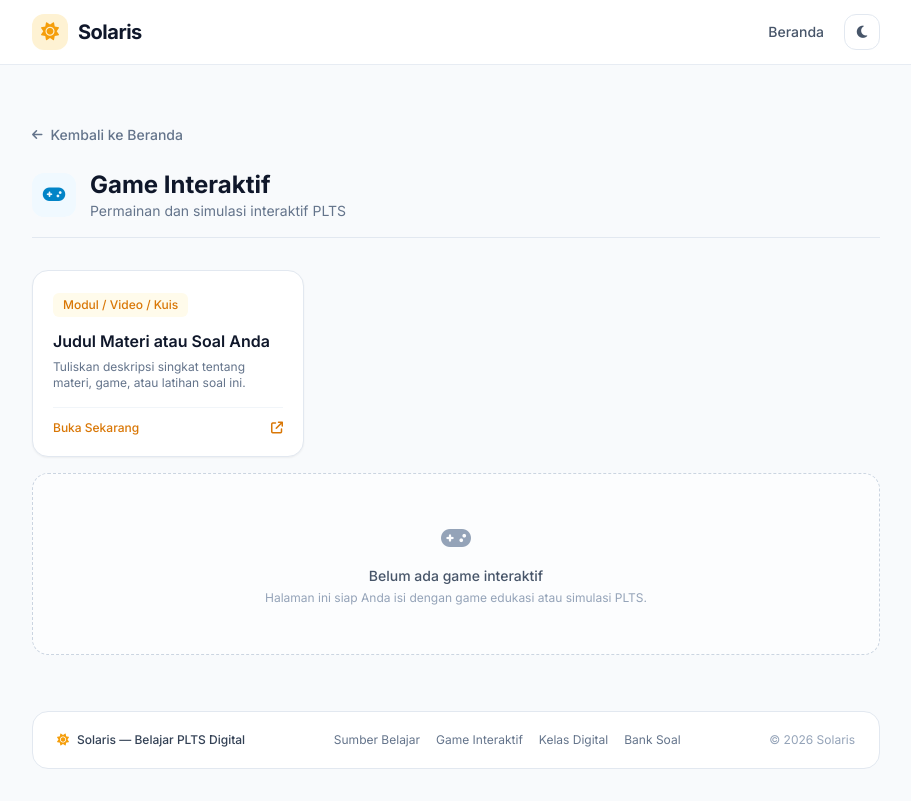
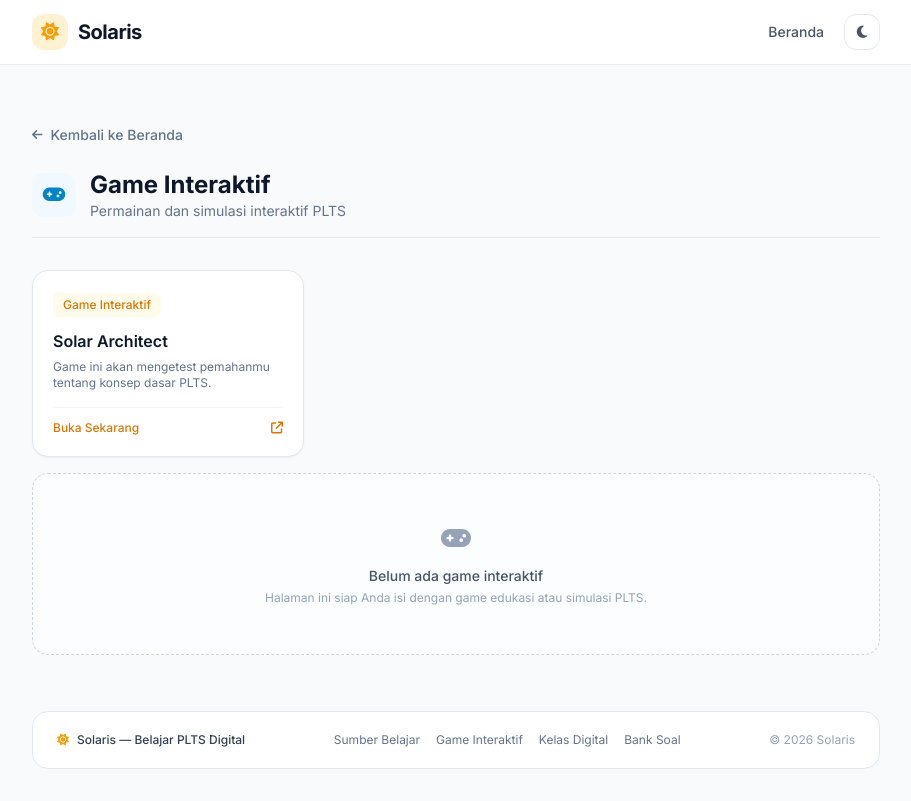
Before and after one commit to satriantara-code/solaris-plts, a plain HTML site: page index.html in a window 1280 px wide. Both pictures are taken after a click on the button "Game Interaktif". Shown: the whole page, without its empty margins (184-1095 px from the left). Drawn offline with nearby package versions, Linux system fonts and the light colour scheme.

Commit message:
index.html

```diff
--- a/index.html
+++ b/index.html
@@ -252,13 +252,13 @@
 <a href="https://satriantara-code.github.io/game-plts-smk/" target="_blank" class="group p-5 rounded-2xl bg-white dark:bg-slate-900 border border-slate-200 dark:border-slate-800 hover:border-amber-400 dark:hover:border-amber-500 shadow-sm hover:shadow-md transition-all flex flex-col justify-between">
     <div>
         <span class="inline-block px-2.5 py-1 rounded-md text-xs font-medium bg-amber-50 dark:bg-amber-500/10 text-amber-600 dark:text-amber-400 mb-3">
-            Modul / Video / Kuis
+            Game Interaktif
         </span>
         <h3 class="font-semibold text-slate-900 dark:text-white group-hover:text-amber-600 dark:group-hover:text-amber-400 transition-colors">
-            Judul Materi atau Soal Anda
+            Solar Architect
         </h3>
         <p class="text-xs text-slate-500 dark:text-slate-400 mt-1.5">
-            Tuliskan deskripsi singkat tentang materi, game, atau latihan soal ini.
+            Game ini akan mengetest pemahanmu tentang konsep dasar PLTS.
         </p>
     </div>
     <div class="mt-4 pt-3 border-t border-slate-100 dark:border-slate-800 flex items-center justify-between text-xs font-medium text-amber-600 dark:text-amber-400">
```
